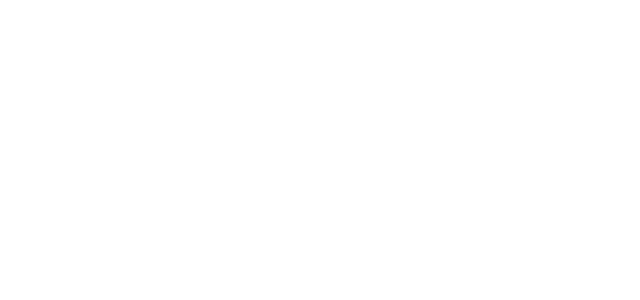
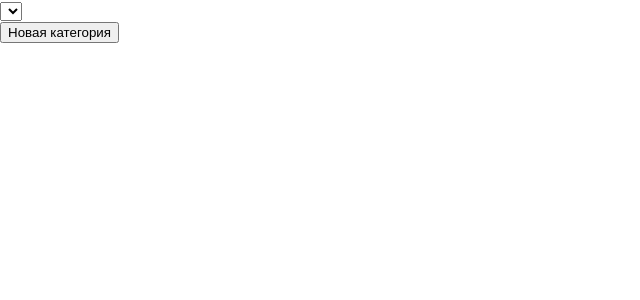
Before and after one commit to KirillTarasenk0/react-todo-app, a React (Create React App) app: page / in a window 1280 px wide. Shown: the top 300 px of the page, without its empty margins (0-640 px from the left). Built offline with nearby package versions, Linux system fonts and the light colour scheme; the HTML template or start-up script is replaced by a standard one.

Commit message:
CategorySelectorForm component was finished

```diff
--- a/src/App.js
+++ b/src/App.js
@@ -1,12 +1,12 @@
 import './App.css';
 import {initialTodos} from "./helpers/initialTodos/initialTodos";
+import CategorySelector from "./components/categorySelector/CategorySelector";
 
 function App() {
-  console.log(initialTodos);
   return (
     <>
       <div className="app__container">
-
+        <CategorySelector/>
       </div>
     </>
   );
--- a/src/components/categorySelector/CategorySelector.jsx
+++ b/src/components/categorySelector/CategorySelector.jsx
@@ -1,9 +1,23 @@
 import './CategorySelector.css';
+import CategorySelectorForm from "./categorySelectorForm/CategorySelectorForm";
+import {useState} from "react";
 
 export default function CategorySelector() {
+  //Позволяет выбирать категорию из списка существующих категорий или добавлять новую. Использует useState для управления формой ввода новой категории.
+  const [clickCategoryButton, setClickCategoryButton] = useState(false);
   return (
     <>
-      gre
+      <div className="category__selector-container">
+          <div>
+              <select name="" id=""></select>
+          </div>
+          <div>
+              <button onClick={() => setClickCategoryButton(!clickCategoryButton)}>
+                  Новая категория
+              </button>
+              {clickCategoryButton && <CategorySelectorForm/>}
+          </div>
+      </div>
     </>
   );
 }
--- /dev/null
+++ b/src/components/categorySelector/categorySelectorForm/CategorySelectorForm.jsx
@@ -0,0 +1,20 @@
+import './CategorySelectorForm.css';
+import {useState} from "react";
+
+export default function CategorySelectorForm() {
+  const [clickSendButton, setClickSendButton] = useState(false);
+  const [inputCategoryValue, setInputCategoryValue] = useState('');
+  const handleCategoryInput = (event) => {
+      setInputCategoryValue(event.target.value);
+  };
+  return (
+    <>
+        <div>
+            <input type="text" placeholder="Введите новую категорию" onInput={handleCategoryInput}/>
+            <button onClick={() => setClickSendButton(!clickSendButton)}>
+                Отправить
+            </button>
+        </div>
+    </>
+  );
+}
```
Also changed, not shown: src/components/categorySelector/categorySelectorForm/CategorySelectorForm.css (added).
